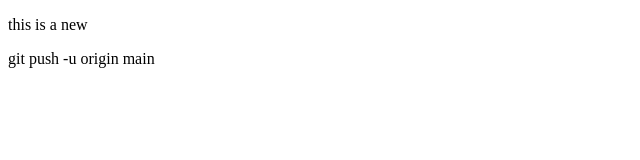
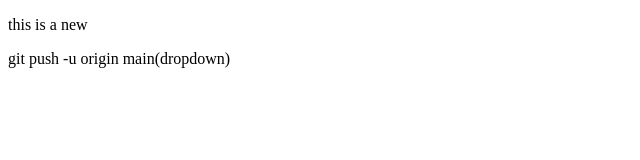
Before and after one commit to muhammedma-2006/localRepo, a plain HTML site: page index.html in a window 1280 px wide. Shown: the full height of the page, 0-640 px from the left. Drawn offline with Linux system fonts and the light colour scheme.

```diff
--- a/index.html
+++ b/index.html
@@ -8,7 +8,7 @@
 <body>
     <div class="container">
         <p>this is a new <div class="d-none d-sm-block">
-          <p> git push -u origin main</p>
+          <p> git push -u origin main(dropdown)</p>
 
         </div></p>
     </div>
```
